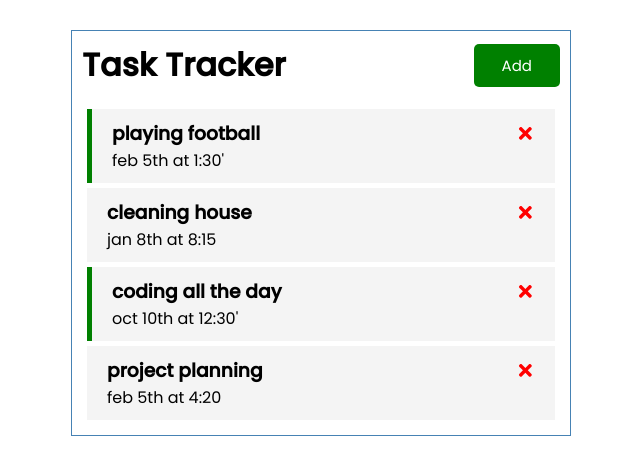
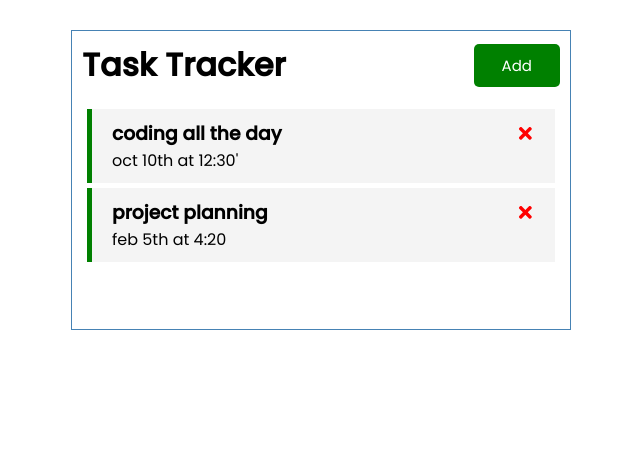
Before and after one commit to ahmedabukar01/React-Task-tracker-crash-course-, a React (Create React App) app: page / in a window 1280 px wide. Shown: the top 474 px of the page, without its empty margins (319-959 px from the left). Built offline with nearby package versions, Linux system fonts and the light colour scheme; data requests are answered from the project's data file.

Commit message:
initial commit

```diff
--- a/db.json
+++ b/db.json
@@ -1,29 +1,16 @@
 {
   "tasks": [
     {
-      "id": 1,
-      "text": "playing football",
-      "day":"feb 5th at 1:30'",
-      "reminder": true
-  },
-  {
-      "id": 2,
-      "text": "cleaning house",
-      "day":"jan 8th at 8:15",
-      "reminder": false
-  },
-    {
       "id": 3,
       "text": "coding all the day",
-      "day":"oct 10th at 12:30'",
+      "day": "oct 10th at 12:30'",
       "reminder": true
-  },
-  {
+    },
+    {
       "id": 4,
       "text": "project planning",
-      "day":"feb 5th at 4:20",
-      "reminder": false
-  }
+      "day": "feb 5th at 4:20",
+      "reminder": true
+    }
   ]
-
 }
--- a/src/App.js
+++ b/src/App.js
@@ -25,19 +25,52 @@ function App() {
   }
 
 // delete task
-const deleteTask = (id)=>{
+const deleteTask = async (id) =>{
+  await fetch(`http://localhost:8000/tasks/${id}`,{
+    method: 'DELETE'
+  })
   setTasks(tasks.filter((task)=>task.id !== id))
 }
+// single task
+const singleTask = async (id)=>{
+  const res = await fetch(`http://localhost:8000/tasks/${id}`);
+  const data = await res.json()
+  return data
+}
 // reminder
-const toggleReminder = (id)=>{
-  setTasks(tasks.map((task)=> task.id === id? {...task,reminder:!task.reminder}: task))
+const toggleReminder = async (id)=>{
+  const task = await singleTask(id);
+  const updTask = {...task,reminder:!task.reminder}
+  console.log(updTask)
+
+  const res = await fetch(`http://localhost:8000/tasks/${id}`,{
+    method: 'PUT',
+    headers: {
+      'content-type': 'application/json'
+    },
+    body: JSON.stringify(updTask),
+  })
+
+  const data = await res.json();
+  setTasks(tasks.map((task)=>task.id === id? {...task,reminder:data.reminder}: task))
+
 }
 
 // Add task
-const addTask = (task)=>{
-  const id = tasks.length+1
-  const newTask = {id, ...task}
-  setTasks([...tasks,newTask])
+const addTask = async (task)=>{
+  // const id = tasks.length+1
+  // const newTask = {id, ...task}
+  // setTasks([...tasks,newTask])
+  const res = await fetch('http://localhost:8000/tasks',{
+    method: 'POST',
+    body: JSON.stringify(task),
+    headers: {
+      'content-type': 'application/json'
+    }
+  })
+
+  const data = await res.json();
+  setTasks([...tasks,data]);
 }
 // toggle
 const onAdd = ()=>{
```
